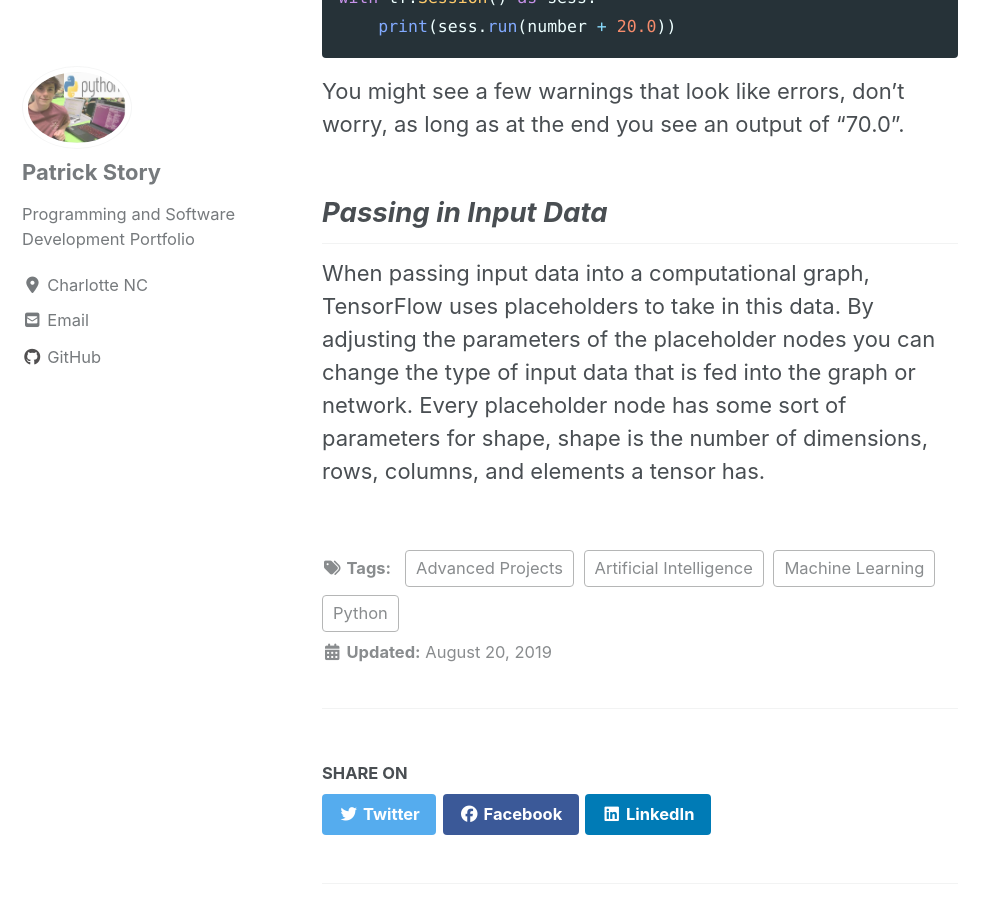
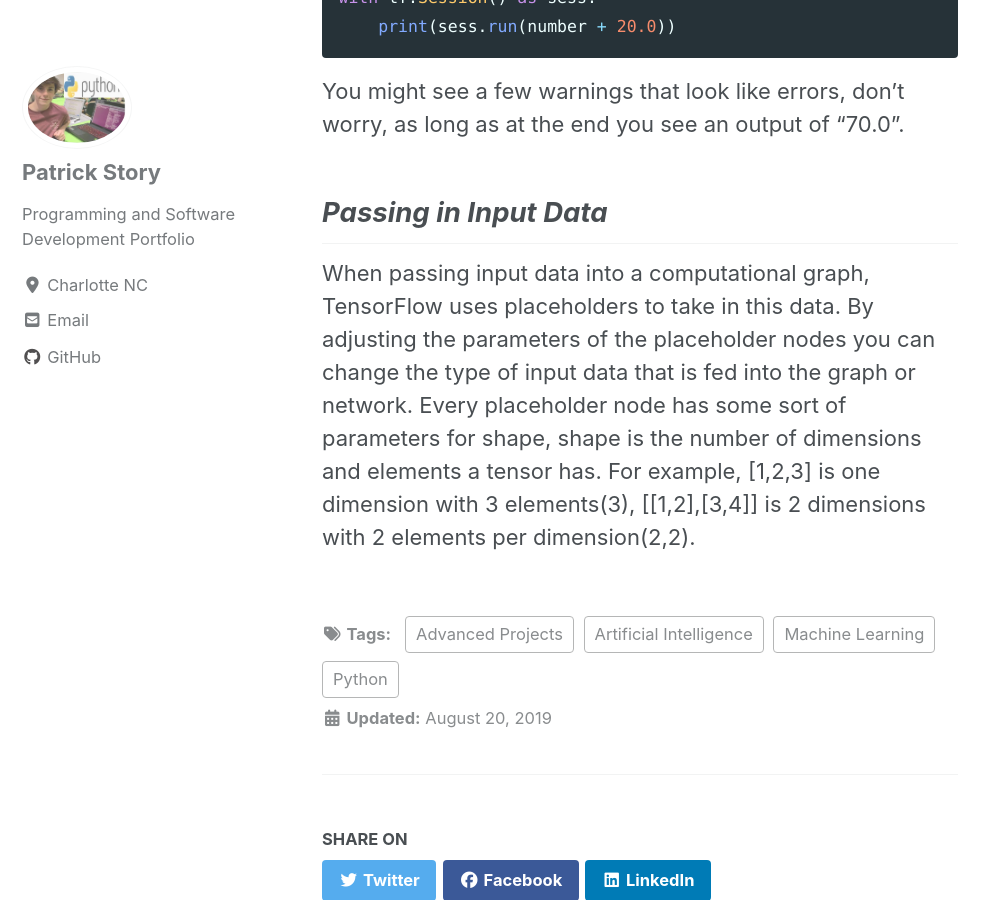
Before and after one commit to Patchyst/Patchyst.github.io, a Jekyll site: the page built from _posts/2019-08-20-tensorflow.md, in a window 1280 px wide and 900 px high, scrolled down 3239 px. Shown: the whole window, without its empty margins (0-998 px from the left). Built offline with Jekyll 4.4.1, drawn with Linux system fonts in a browser that asks for light colours; cached includes are drawn as plain includes; nearby versions of some CDN libraries.

Commit message:
updating Tensor Flow project

````diff
--- a/_posts/2019-08-20-tensorflow.md
+++ b/_posts/2019-08-20-tensorflow.md
@@ -44,4 +44,4 @@
 ```
 You might see a few warnings that look like errors, don't worry, as long as at the end you see an output of "70.0".
 ## *Passing in Input Data*
-When passing input data into a computational graph, TensorFlow uses placeholders to take in this data. By adjusting the parameters of the placeholder nodes you can change the type of input data that is fed into the graph or network. Every placeholder node has some sort of parameters for shape, shape is the number of dimensions, rows, columns, and elements a tensor has.
+When passing input data into a computational graph, TensorFlow uses placeholders to take in this data. By adjusting the parameters of the placeholder nodes you can change the type of input data that is fed into the graph or network. Every placeholder node has some sort of parameters for shape, shape is the number of dimensions and elements a tensor has. For example, [1,2,3] is one dimension with 3 elements(3), [[1,2],[3,4]] is 2 dimensions with 2 elements per dimension(2,2).
````
